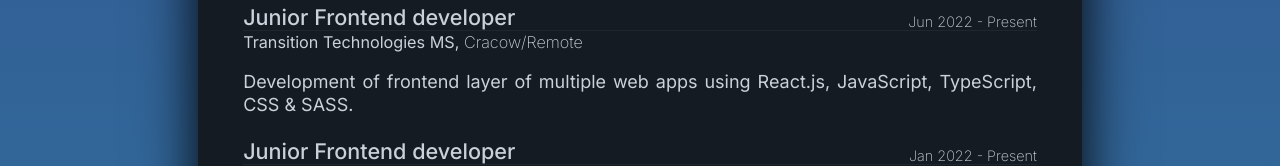
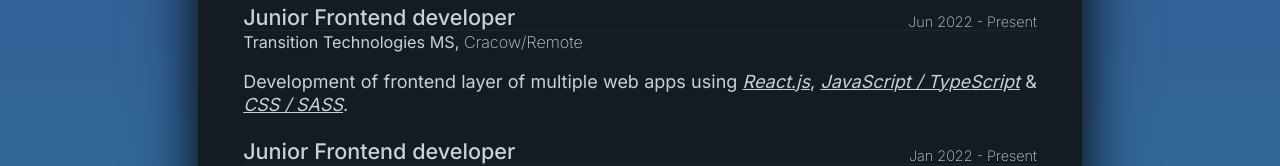
Before and after one commit to grzegorzxpatyk/my-resume, a React (Create React App) app: page / in a window 1280 px wide. Shown: the part 475-641 px from the top of the page. Built offline with nearby package versions, Linux system fonts and the light colour scheme.

Commit message:
improve description styling

```diff
--- a/src/App.js
+++ b/src/App.js
@@ -17,7 +17,7 @@ const data = {
             company: 'Transition Technologies MS',
             location: 'Cracow/Remote',
             description:
-                'Development of frontend layer of multiple web apps using React.js, JavaScript, TypeScript, CSS & SASS.',
+                'Development of frontend layer of multiple web apps using <em>React.js</em>, <em>JavaScript / TypeScript</em> & <em>CSS / SASS</em>.',
         },
         {
             position: 'Junior Frontend developer',
```
